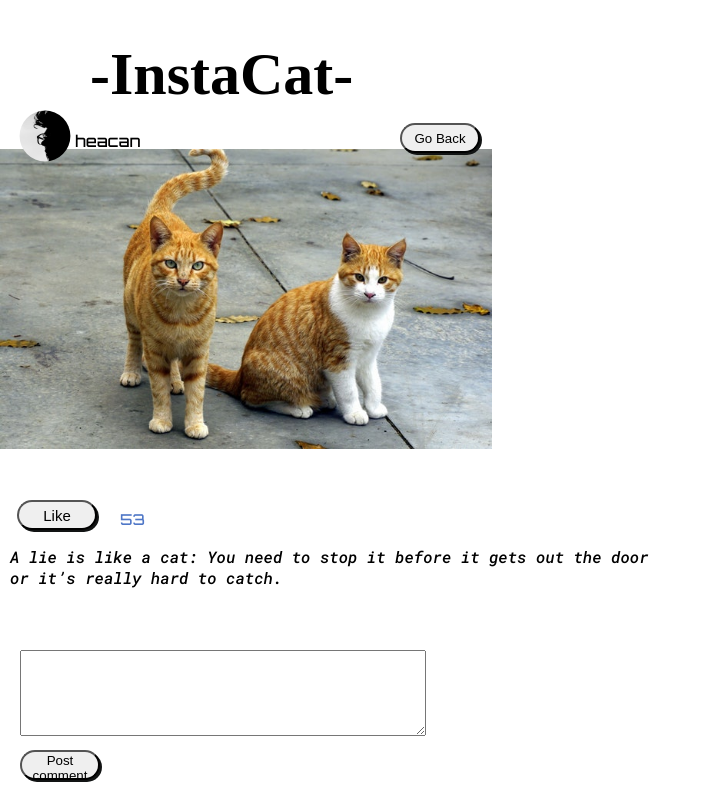
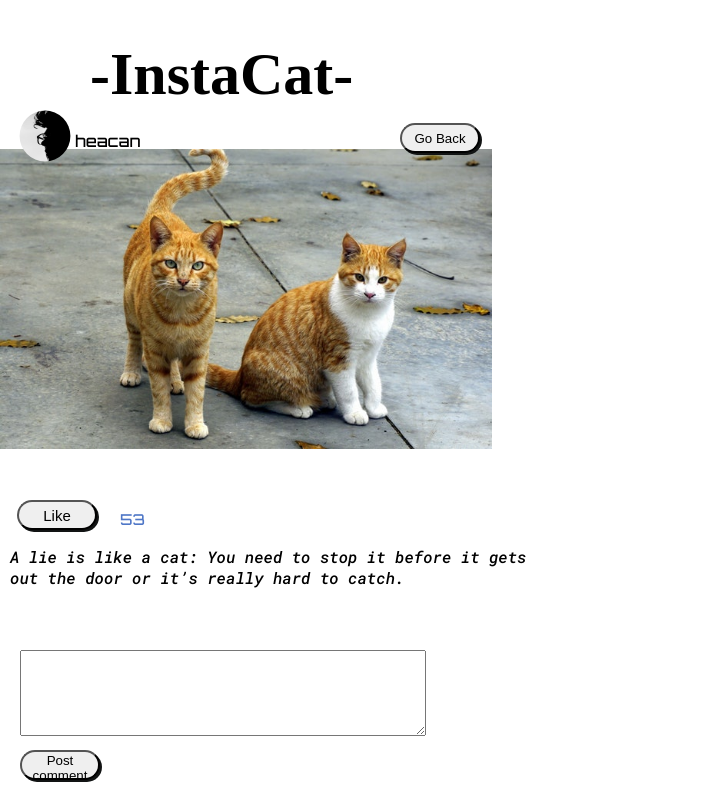
Before and after one commit to Vanals/InstaCat, a React (Create React App) app: page / in a window 1280 px wide. Both pictures are taken after a click on the picture 122 px from the left and 229 px from the top of the page. Shown: the top 800 px of the page, without its empty margins (0-711 px from the left). Built offline with nearby package versions, Linux system fonts and the light colour scheme; a web font is replaced by a local one.

Commit message:
Update Readme.md + minor style fix

```diff
--- a/src/styles/PhotoSelection.css
+++ b/src/styles/PhotoSelection.css
@@ -60,7 +60,7 @@
   position: absolute;
   top: 530px;
   margin-left: 10px;
-  margin-right: 630px;
+  margin-right: 730px;
 }
 
 #comment-text-input{
```
Also changed, not shown: 2 other files (tests, documents, lock files or other folders).
